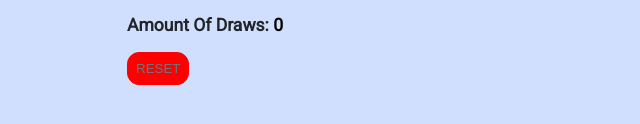
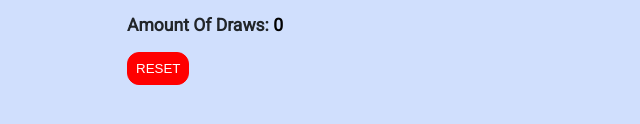
Before and after one commit to dodgedanpei/Rock-Paper-Scissors, a plain HTML site: page index.html in a window 1280 px wide. Shown: the part 478-602 px from the top of the page, 263-903 px from the left. Drawn offline with Linux system fonts and the light colour scheme.

Commit message:
Fixed reset button color

```diff
--- a/styles.css
+++ b/styles.css
@@ -69,7 +69,7 @@ span {
 
 #reset {
     background-color: red;
-    color: #6c757d;
+    color: white;
     border: 1px solid red;
     border-radius: 12px;
     padding: 8px;
```
Also changed, not shown: 1 other file.
